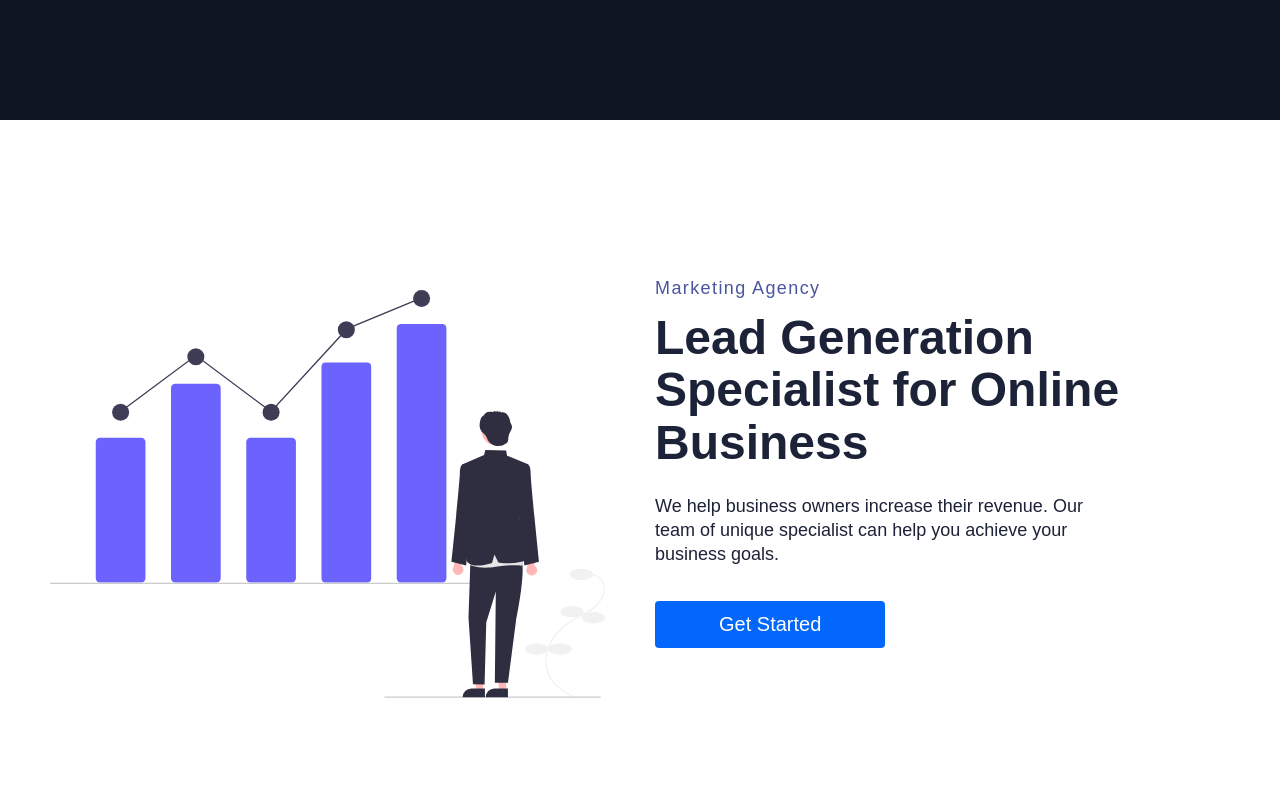
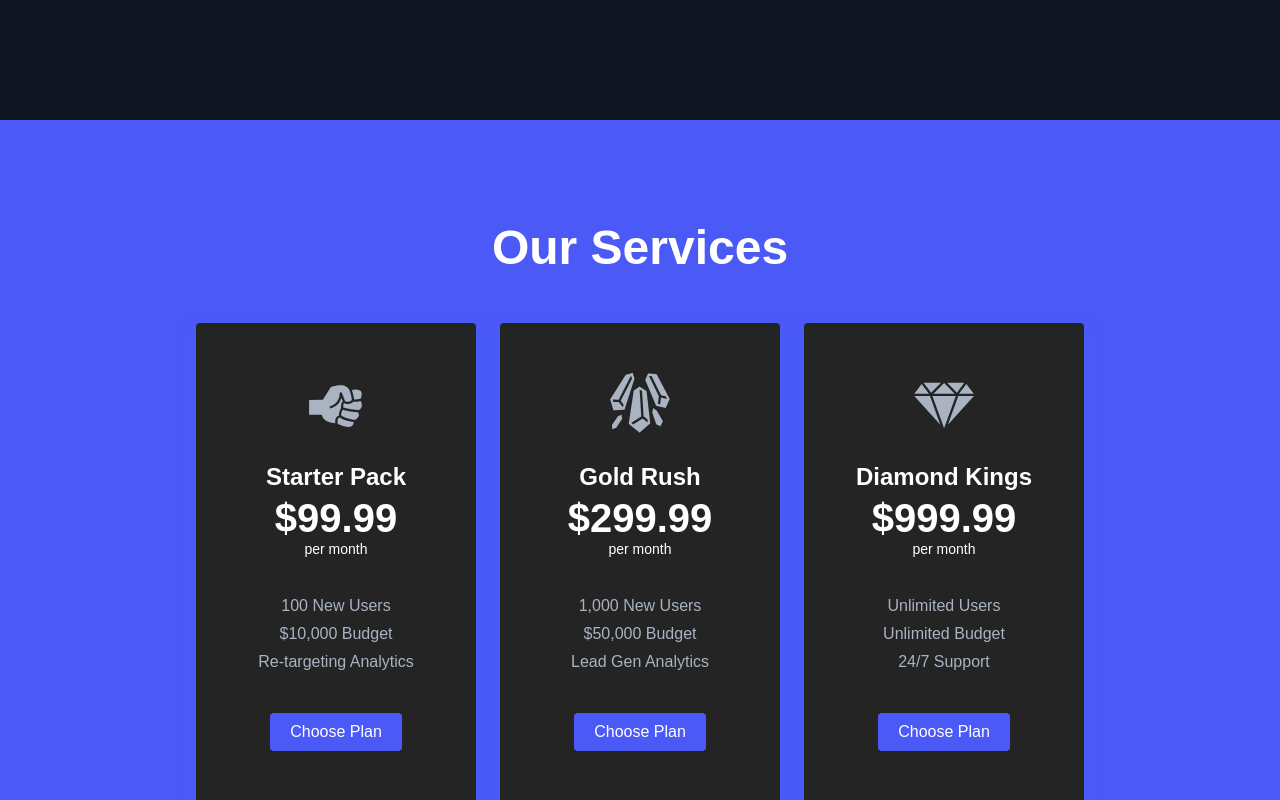
Before and after one commit to BayLadyCoder/landing-page, a React (Create React App) app: page / in a window 1280 px wide. Shown: the part 2280-3080 px from the top of the page. Built offline with nearby package versions, Linux system fonts and the light colour scheme.

Commit message:
Added Pricing section to Home

```diff
--- /dev/null
+++ b/src/components/Pricing/Pricing.styled.ts
@@ -0,0 +1,105 @@
+import styled from "styled-components";
+import { Link } from "react-router-dom";
+
+export const PricingSection = styled.div`
+  padding: 100px 0 160px;
+  display: flex;
+  flex-direction: column;
+  justify-content: center;
+  background: #4b59f7;
+`;
+
+export const PricingWrapper = styled.div`
+  display: flex;
+  flex-direction: column;
+  align-items: center;
+  margin: 0 auto;
+  @media screen and (max-width: 960px) {
+    margin: 0 30px;
+    display: flex;
+    flex-direction: column;
+    align-items: center;
+  }
+`;
+
+export const PricingHeading = styled.h1`
+  color: #fff;
+  font-size: 48px;
+  margin-bottom: 24px;
+`;
+
+export const PricingContainer = styled.div`
+  display: flex;
+  justify-content: center;
+  align-items: center;
+  @media screen and (max-width: 960px) {
+    display: flex;
+    flex-direction: column;
+    justify-content: center;
+    align-items: center;
+    width: 100%;
+  }
+`;
+
+export const PricingCard = styled(Link)`
+  background: #242424;
+  box-shadow: 0 6px 20px rgba(56, 125, 255, 0.2);
+  width: 280px;
+  height: 500px;
+  text-decoration: none;
+  border-radius: 4px;
+  &:nth-child(2) {
+    margin: 24px;
+  }
+  &:hover {
+    transform: scale(1.06);
+    transition: all 0.3s ease-out;
+    color: #1c2237;
+  }
+  @media screen and (max-width: 960px) {
+    width: 90%;
+    &:hover {
+      transform: none;
+    }
+  }
+`;
+
+export const PricingCardInfo = styled.div`
+  display: flex;
+  flex-direction: column;
+  height: 500px;
+  padding: 24px;
+  align-items: center;
+  color: #fff;
+`;
+
+export const PricingCardIcon = styled.div`
+  margin: 24px 0;
+`;
+
+export const PricingCardPlan = styled.h3`
+  margin-bottom: 5px;
+  font-size: 24px;
+`;
+
+export const PricingCardCost = styled.h4`
+  font-size: 40px;
+`;
+
+export const PricingCardLength = styled.p`
+  font-size: 14px;
+  margin-bottom: 24px;
+`;
+
+export const PricingCardFeatures = styled.ul`
+  margin: 16px 0 32px;
+  list-style: none;
+  display: flex;
+  flex-direction: column;
+  align-items: center;
+  color: #a9b3c1;
+`;
+
+export const PricingCardFeature = styled.li`
+  margin-bottom: 10px;
+`;
--- /dev/null
+++ b/src/components/Pricing/Pricing.tsx
@@ -0,0 +1,64 @@
+import React from "react";
+import { Button } from "../../globalStyles";
+import { GiCrystalBars } from "react-icons/gi";
+import { GiCutDiamond, GiRock } from "react-icons/gi";
+import { IconContext } from "react-icons/lib";
+import {
+  PricingSection,
+  PricingWrapper,
+  PricingHeading,
+  PricingContainer,
+  PricingCard,
+  PricingCardInfo,
+  PricingCardIcon,
+  PricingCardPlan,
+  PricingCardCost,
+  PricingCardLength,
+  PricingCardFeatures,
+  PricingCardFeature,
+} from "./Pricing.styled";
+import { pricingData } from "./pricingData";
+
+const Pricing: React.FC = () => {
+  const chooseIcon = (iconName: string) => {
+    switch (iconName) {
+      case "GiRock":
+        return <GiRock />;
+      case "GiCrystalBars":
+        return <GiCrystalBars />;
+      case "GiCutDiamond":
+        return <GiCutDiamond />;
+      default:
+        return;
+    }
+  };
+
+  return (
+    <IconContext.Provider value={{ color: "#a9b3c1", size: "64" }}>
+      <PricingSection>
+        <PricingWrapper>
+          <PricingHeading>Our Services</PricingHeading>
+          <PricingContainer>
+            {pricingData.map((data) => (
+              <PricingCard to="/sign-up">
+                <PricingCardInfo>
+                  <PricingCardIcon>{chooseIcon(data.icon)}</PricingCardIcon>
+                  <PricingCardPlan>{data.plan}</PricingCardPlan>
+                  <PricingCardCost>${data.price}</PricingCardCost>
+                  <PricingCardLength>{data.length}</PricingCardLength>
+                  <PricingCardFeatures>
+                    {data.features.map((feature) => (
+                      <PricingCardFeature>{feature}</PricingCardFeature>
+                    ))}
+                  </PricingCardFeatures>
+                  <Button primary>Choose Plan</Button>
+                </PricingCardInfo>
+              </PricingCard>
+            ))}
+          </PricingContainer>
+        </PricingWrapper>
+      </PricingSection>
+    </IconContext.Provider>
+  );
+};
+export default Pricing;
--- /dev/null
+++ b/src/components/Pricing/index.ts
@@ -0,0 +1 @@
+export { default } from "./Pricing";
--- /dev/null
+++ b/src/components/Pricing/pricingData.ts
@@ -0,0 +1,23 @@
+export const pricingData = [
+  {
+    icon: "GiRock",
+    plan: "Starter Pack",
+    price: 99.99,
+    length: "per month",
+    features: ["100 New Users", "$10,000 Budget", "Re-targeting Analytics"],
+  },
+  {
+    icon: "GiCrystalBars",
+    plan: "Gold Rush",
+    price: 299.99,
+    length: "per month",
+    features: ["1,000 New Users", "$50,000 Budget", "Lead Gen Analytics"],
+  },
+  {
+    icon: "GiCutDiamond",
+    plan: "Diamond Kings",
+    price: 999.99,
+    length: "per month",
+    features: ["Unlimited Users", "Unlimited Budget", "24/7 Support"],
+  },
+];
--- a/src/pages/Home.tsx
+++ b/src/pages/Home.tsx
@@ -4,7 +4,8 @@ import {
   homeSectionTwo,
   homeSectionThree,
   homeSectionFour,
-} from "./Data";
+} from "./data";
+import Pricing from "../components/Pricing";
 
 const Home = () => {
   return (
@@ -12,6 +13,7 @@ const Home = () => {
       <InfoSection {...homeSectionOne} />
       <InfoSection {...homeSectionTwo} />
       <InfoSection {...homeSectionThree} />
+      <Pricing />
       <InfoSection {...homeSectionFour} />
     </>
   );
```
